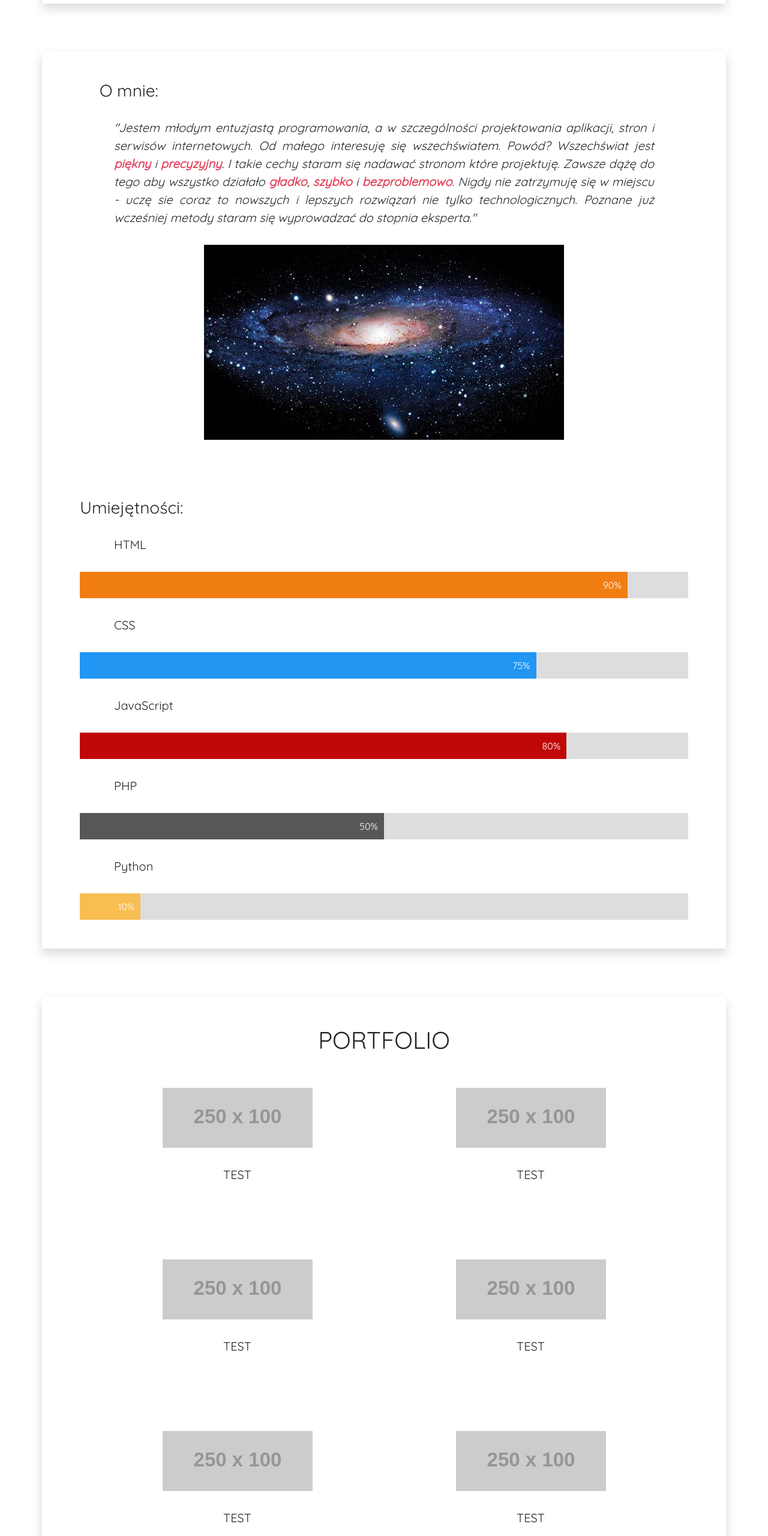
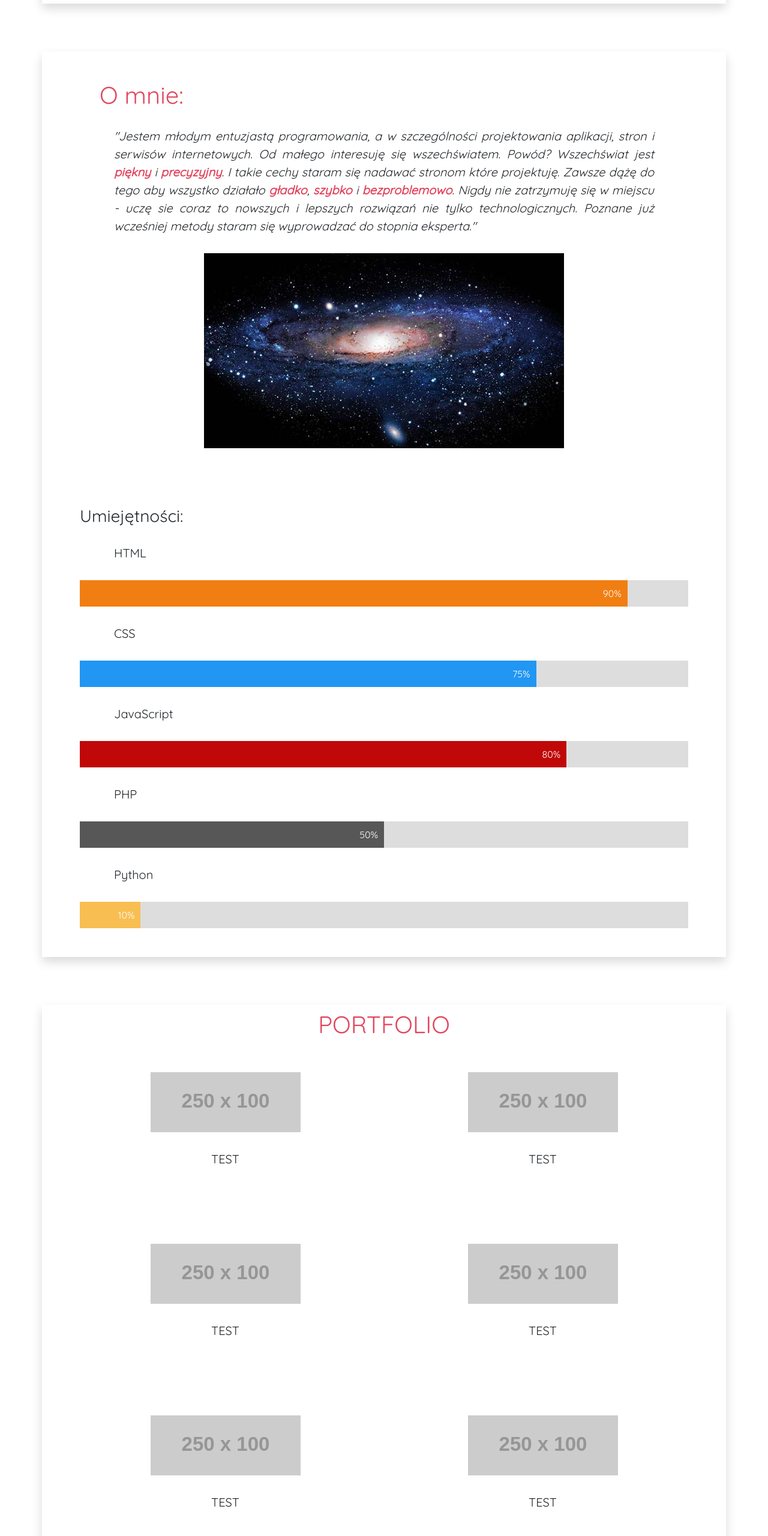
Before and after one commit to PrinzSabishi/portfolio-sabishi, a plain HTML site: page index.html in a window 1280 px wide. Shown: the part 1120-3680 px from the top of the page at 60% size. Drawn offline with nearby package versions, Linux system fonts and the light colour scheme; placeholder pictures from the web are drawn by us.

Commit message:
Update index.html

```diff
--- a/index.html
+++ b/index.html
@@ -109,7 +109,7 @@
             <h2>― Paul Cookson</h2>
         </section>
         <section id="about" class="container section shadow p-5">
-            <h3 class="ml-5">O mnie:</h3>
+            <h1 class="ml-5 pinkd">O mnie:</h3>
             <p><i>"Jestem młodym entuzjastą programowania, a w szczególności projektowania aplikacji, stron i serwisów internetowych. Od małego interesuję się wszechświatem. Powód? Wszechświat jest <span class="pinkd"><b>piękny</b></span> i <span class="pinkd"><b>precyzyjny</b></span>. I takie cechy staram się nadawać stronom które projektuję. Zawsze dążę do tego aby wszystko działało <span class="pinkd"><b>gładko</b></span>, <span class="pinkd"><b>szybko</b></span> i <span class="pinkd"><b>bezproblemowo</b></span>. Nigdy nie zatrzymuję się w miejscu - uczę sie coraz to nowszych i lepszych rozwiązań nie tylko technologicznych. Poznane już wcześniej metody staram się wyprowadzać do stopnia eksperta."</i></p>
             <img src="img/galaxy.jpg" alt="Galaxy" class="mx-auto d-block img-fluid" />
 
@@ -144,8 +144,8 @@
 
             </div>
         </section>
-        <section id="portfolio" class="container section shadow p-5">
-            <h1 class="text-center">PORTFOLIO</h1>
+        <section id="portfolio" class="container section shadow p-2">
+            <h1 class="text-center pinkd">PORTFOLIO</h1>
             <div class="row p-5">
                 <div class="col-sm-6 text-center"><img src="https://via.placeholder.com/250/100" class="img-fluid"><p>TEST</p></div>
                 <div class="col-sm-6 text-center"><img src="https://via.placeholder.com/250/100" class="img-fluid"><p>TEST</p></div>
@@ -161,7 +161,7 @@
         </section>
         <section id="pricing" class="container section p-5">
 
-            <h1 class="text-center mb-2">CENNIK</h1>
+            <h1 class="text-center mb-2 pinkd">CENNIK</h1>
             <p class="text-center text-muted mb-5">Wybierz swój pakiet, po czym kliknij w przycisk "Kontakt", aby ustalić szczegóły i formalności.</p>
 
             <div class="card-deck">
```
